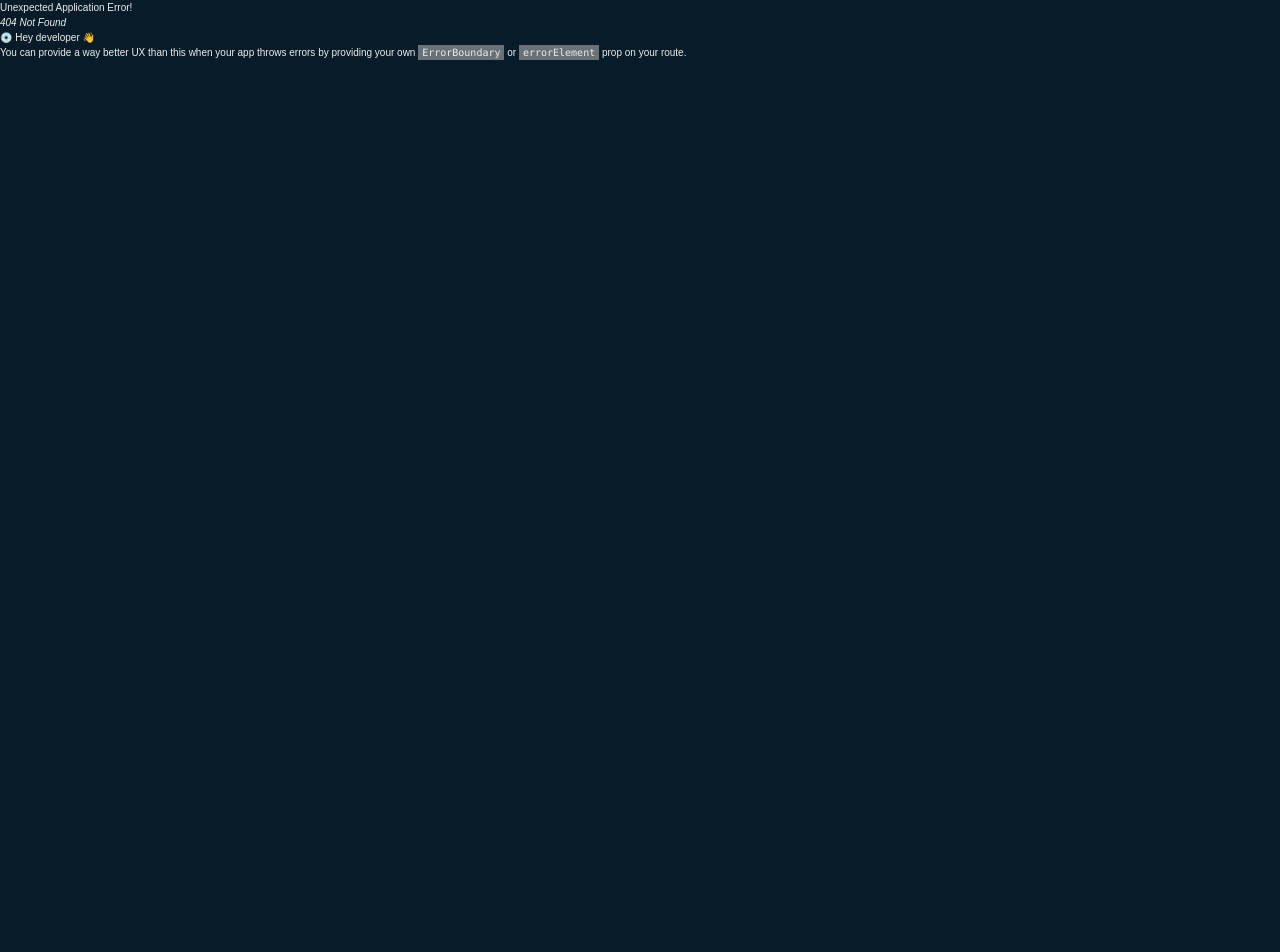
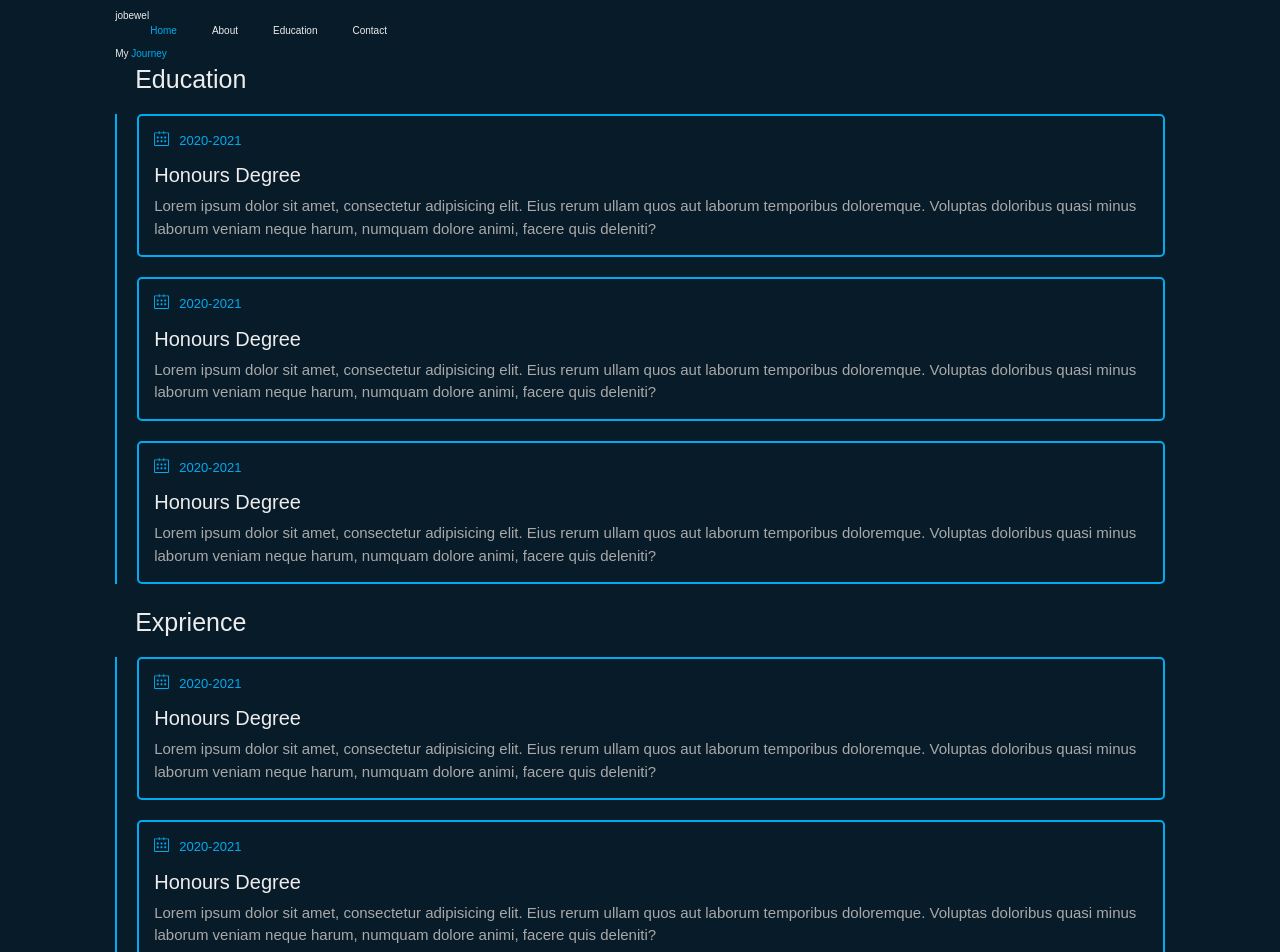
Before and after one commit to jewelrana3/personal-protfolio, a React (Vite) app: page /education in a window 1280 px wide. Before the commit this address had no page. Shown: the top 952 px of the page. Before the commit the page ends 800 px from the top, so only its background shows below. Built offline with nearby package versions, Linux system fonts and the light colour scheme.

Commit message:
education section

```diff
--- a/src/index.css
+++ b/src/index.css
@@ -26,10 +26,10 @@ body {
   color: var(--text-color);
 }
 
-.home{
+.home {
   display: flex;
   align-items: center;
-  padding:0 9%;
+  padding: 0 9%;
   background-image: url('/images/man.jpg') no-repeat;
   background-size: cover;
   background-position: center;
@@ -76,49 +76,53 @@ body {
   border: .2rem solid var(--main-color);
   border-radius: 1rem;
   font-size: 1.6rem;
-  color:var(--bg-color);
-  z-index:1;
+  color: var(--bg-color);
+  z-index: 1;
   overflow: hidden;
   transition: .5s;
 }
+
 .btn-box .btn:hover {
-color: var(--main-color);
+  color: var(--main-color);
 }
-.btn-box .btn:nth-child(1){
+
+.btn-box .btn:nth-child(1) {
   background: transparent;
   color: var(--main-color);
 }
 
-.btn-box .btn:nth-child(1):hover{
+.btn-box .btn:nth-child(1):hover {
   color: var(--bg-color);
 }
-.btn-box .btn:nth-child(1)::before{
+
+.btn-box .btn:nth-child(1)::before {
   background: var(--main-color);
 }
 
-.btn-box .btn::before{
+.btn-box .btn::before {
   content: '';
   position: absolute;
   top: 0;
   left: 0;
   background: var(--bg-color);
-  height:100%;
-  width:0;
-  z-index:-1;
+  height: 100%;
+  width: 0;
+  z-index: -1;
   transition: .5s;
 }
-.btn-box .btn:hover::before{
-width:100%
+
+.btn-box .btn:hover::before {
+  width: 100%
 }
 
-.home-icon{
+.home-icon {
   position: absolute;
   bottom: 4rem;
   width: 200px;
   justify-content: space-between;
 }
 
-.home-icon a{
+.home-icon a {
   position: relative;
   display: inline-flex;
   justify-content: center;
@@ -136,38 +140,148 @@ width:100%
   z-index: 1;
 }
 
-.home-icon a:hover{
+.home-icon a:hover {
   color: var(--bg-color);
 }
 
-.home-icon a::before{
+.home-icon a::before {
   content: '';
   position: absolute;
   top: 0;
   left: 0;
-  background:var(--main-color);
-  height:100%;
-  width:0;
-  z-index:-1;
+  background: var(--main-color);
+  height: 100%;
+  width: 0;
+  z-index: -1;
   transition: .5s;
 
 }
-.home-icon a:hover::before{
+
+.home-icon a:hover::before {
   width: 100%;
 }
-.imgHover{
+
+.imgHover {
   content: '';
   position: absolute;
   top: 0;
   right: 0;
-  background:transparent;
-  height:100%;
-  width:45%;
+  background: transparent;
+  height: 100%;
+  width: 45%;
   transition: .5s;
 
   transition: 3s;
 }
-.imgHover:hover{
+
+.imgHover:hover {
   background: var(--bg-color);
   opacity: .8;
 }
+
+/* about section */
+.about {
+  padding: 0 9%;
+  /* background: var(--secend-bg-color); */
+  padding-bottom: 6rem;
+}
+
+span {
+  color: var(--main-color);
+}
+
+.about-img {
+  border-radius: 50%;
+  width: 25rem;
+  height: 25rem;
+}
+
+.about-img img {
+  width: 90%;
+  height: 94%;
+  border-radius: 50%;
+  border: .3rem solid var(--main-color)
+}
+
+.about-img .circle-sain {
+  position: absolute;
+  top: 50%;
+  left: 50%;
+  transform: translate(-50%, -50%) rotate(0);
+  width: 100%;
+  height: 100%;
+  border-radius: 50%;
+  border-top: .2rem solid var(--secend-bg-color);
+  border-bottom: .2rem solid var(--secend-bg-color);
+  border-left: .2rem solid var(--main-color);
+  border-right: .2rem solid var(--main-color);
+}
+
+.about-content p {
+  margin: 2rem 0 3rem;
+}
+
+.btn-box.btns {
+  display: inline-block;
+  width: 15rem;
+}
+
+.btn-box.btns button::before {
+  background: var(--secend-bg-color);
+}
+
+/* education section */
+.education {
+
+  padding: 0 9%;
+}
+
+.education-row .education-col {
+  flex: 1 1 40rem;
+}
+
+.education-col .title {
+
+  font-size: 2.5rem;
+  margin: 0 0 1.5rem 2rem;
+}
+
+.education-col .education-box {
+  border-left: .2rem solid var(--main-color);
+}
+
+.education-box .education-content {
+  position: relative;
+  margin-left: 2rem;
+}
+
+.education-content .content {
+  position: relative;
+  padding: 1.5rem;
+  border: .2rem solid var(--main-color);
+  border-radius: 5px;
+  margin-bottom: 2rem;
+
+}
+
+.education-content .content .calender {
+  font-size: 1.5rem;
+  margin-right: 10px;
+}
+
+.education-content .content .year {
+  display: flex;
+
+  font-size: 1.3rem;
+  color: var(--main-color);
+  padding-bottom: 1rem;
+
+}
+.education-content .content h3{
+ font-size: 2rem;
+}
+.education-content .content p{
+ font-size:1.5rem;
+ padding-top: .5rem;
+color:darkgray
+}
--- /dev/null
+++ b/src/pages/About.jsx
@@ -0,0 +1,23 @@
+
+
+const About = () => {
+    return (
+       <section className="about flex justify-between items-center flex-col gap-8 mt-44 ">
+        <h2 className="text-5xl font-bold mb-5">About <span>Me</span></h2>
+        <div className="about-img relative flex justify-center items-center">
+            <img className="" src="https://i.ibb.co/GMQrHYc/IMG-8554.jpg" alt="" />
+            <span className="circle-sain"></span>
+        </div>
+
+        <div className="about-content text-center">
+            <h3 className="text-4xl">Fronted Developer</h3>
+            <p className="text-2xl">Lorem ipsum, dolor sit amet consectetur adipisicing elit. Et necessitatibus harum animi magnam iste iusto praesentium quisquam assumenda voluptates ipsum id dolor, incidunt unde non. Saepe commodi ut consequuntur reiciendis!</p>
+        </div>
+        <div className="btn-box btns ">
+            <button className="btn">Read More</button>
+        </div>
+       </section>
+    );
+};
+
+export default About;
--- /dev/null
+++ b/src/pages/Education.jsx
@@ -0,0 +1,65 @@
+import { SlCalender } from 'react-icons/sl';
+
+const Education = () => {
+    return (
+        <section className="education mt-44">
+            <h2 className="text-5xl text-center mt-10 mb-28">My <span>Journey</span></h2>
+            <div className="education-row flex flex-wrap gap-20">
+                <div className="education-col">
+                    <h3 className='title'>Education</h3>
+                    <div className="education-box">
+                        <div className="education-content">
+                        <div className='content'>
+                                <div className="year"><SlCalender className='calender' />2020-2021</div>
+                                <h3>Honours Degree</h3>
+                                <p>Lorem ipsum dolor sit amet, consectetur adipisicing elit. Eius rerum ullam quos aut laborum temporibus doloremque. Voluptas doloribus quasi minus laborum veniam neque harum, numquam dolore animi, facere quis deleniti?</p>
+                            </div>
+                        </div>
+                        <div className="education-content">
+                        <div className='content'>
+                                <div className="year"><SlCalender className='calender' />2020-2021</div>
+                                <h3>Honours Degree</h3>
+                                <p>Lorem ipsum dolor sit amet, consectetur adipisicing elit. Eius rerum ullam quos aut laborum temporibus doloremque. Voluptas doloribus quasi minus laborum veniam neque harum, numquam dolore animi, facere quis deleniti?</p>
+                            </div>
+                        </div>
+                        <div className="education-content">
+                        <div className='content'>
+                                <div className="year"><SlCalender className='calender' />2020-2021</div>
+                                <h3>Honours Degree</h3>
+                                <p>Lorem ipsum dolor sit amet, consectetur adipisicing elit. Eius rerum ullam quos aut laborum temporibus doloremque. Voluptas doloribus quasi minus laborum veniam neque harum, numquam dolore animi, facere quis deleniti?</p>
+                            </div>
+                        </div>
+                    </div>
+                </div>
+                <div className="education-col">
+                    <h3 className='title'>Exprience</h3>
+                    <div className="education-box">
+                        <div className="education-content">
+                            <div className='content'>
+                                <div className="year "><SlCalender className='calender' />2020-2021</div>
+                                <h3>Honours Degree</h3>
+                                <p>Lorem ipsum dolor sit amet, consectetur adipisicing elit. Eius rerum ullam quos aut laborum temporibus doloremque. Voluptas doloribus quasi minus laborum veniam neque harum, numquam dolore animi, facere quis deleniti?</p>
+                            </div>
+                        </div>
+                        <div className="education-content">
+                        <div className='content'>
+                                <div className="year"><SlCalender className='calender' />2020-2021</div>
+                                <h3>Honours Degree</h3>
+                                <p>Lorem ipsum dolor sit amet, consectetur adipisicing elit. Eius rerum ullam quos aut laborum temporibus doloremque. Voluptas doloribus quasi minus laborum veniam neque harum, numquam dolore animi, facere quis deleniti?</p>
+                            </div>
+                        </div>
+                        <div className="education-content">
+                        <div className='content'>
+                                <div className="year"><SlCalender className='calender' />2020-2021</div>
+                                <h3>Honours Degree</h3>
+                                <p>Lorem ipsum dolor sit amet, consectetur adipisicing elit. Eius rerum ullam quos aut laborum temporibus doloremque. Voluptas doloribus quasi minus laborum veniam neque harum, numquam dolore animi, facere quis deleniti?</p>
+                            </div>
+                        </div>
+                    </div>
+                </div>
+            </div>
+        </section>
+    );
+};
+
+export default Education;
--- a/src/pages/Header/Header.jsx
+++ b/src/pages/Header/Header.jsx
@@ -8,8 +8,8 @@ const Header = () => {
 
         <nav className="navber text-2xl ">
             <Link className="active">Home</Link>
-            <Link>About</Link>
-            <Link>Project</Link>
+            <Link to='/about'>About</Link>
+            <Link to='/education'>Education</Link>
             <Link>Contact</Link>
         </nav>
 
```
Also changed, not shown: src/router/Router.jsx (+10 -0 lines).
